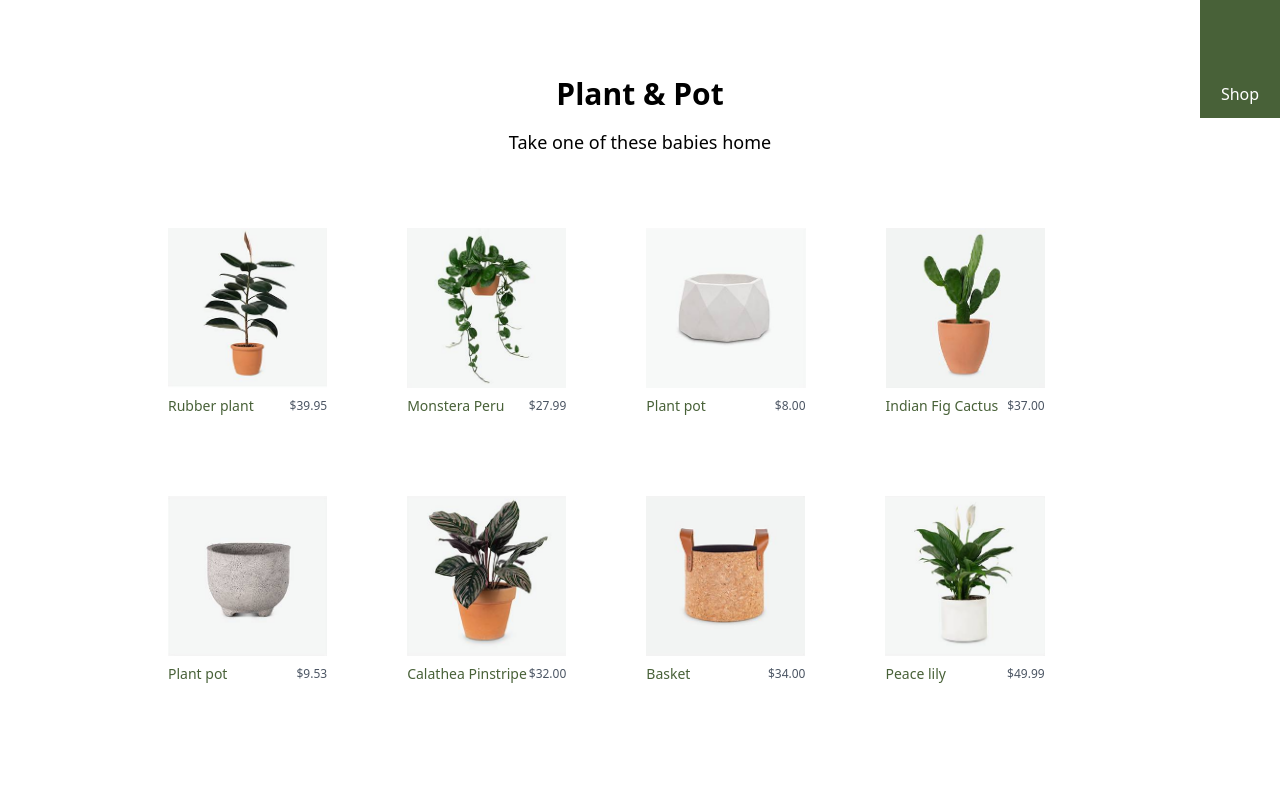
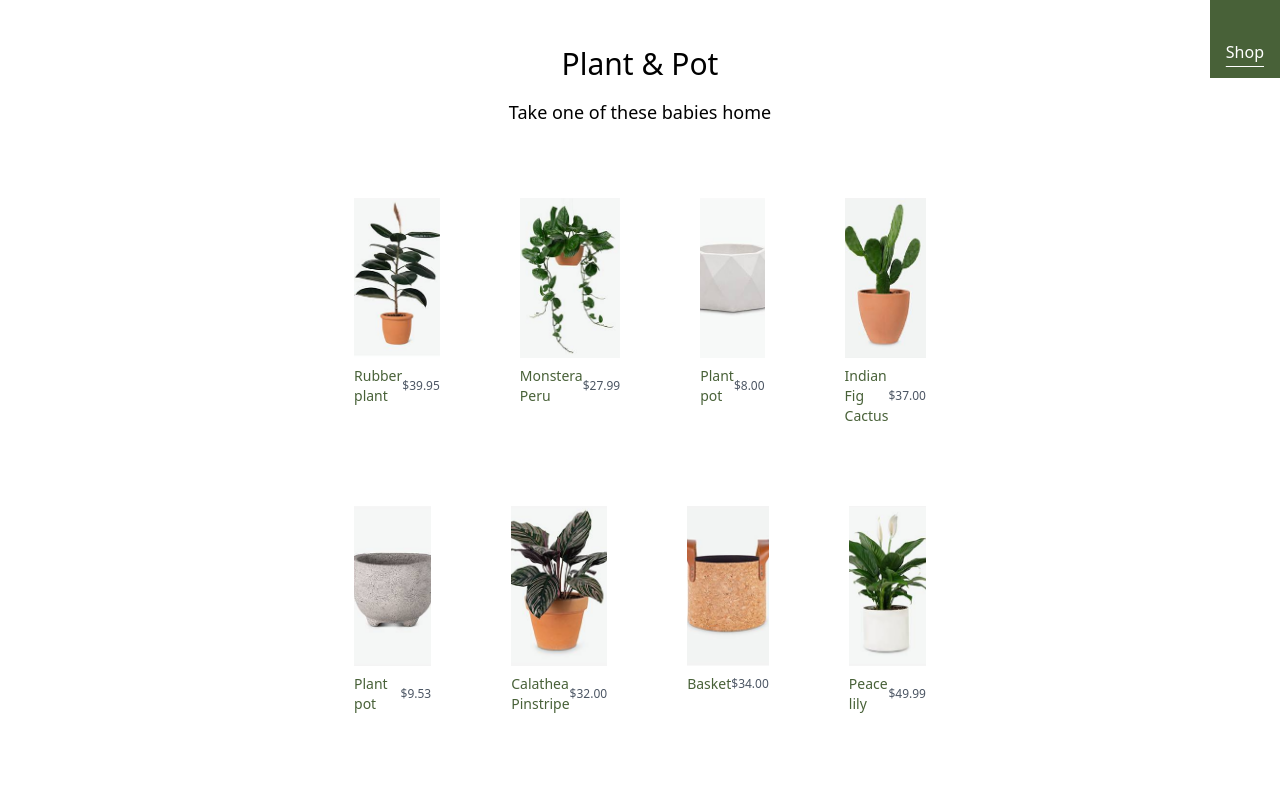
Before and after one commit to OpheliaDanso/PSD-CrossOver-G5, a React (Vite) app: page / in a window 1280 px wide. Shown: the top 800 px of the page. Built offline with nearby package versions, Linux system fonts and the light colour scheme; grey boxes are pictures that could not be loaded; a web font is replaced by a local one.

Commit message:
final corrections

```diff
--- a/src/Components/Page8.jsx
+++ b/src/Components/Page8.jsx
@@ -36,24 +36,26 @@ const Page8 = () => {
 
   return (
     <div className="flex items-center justify-center h-screen">
-      <div style={{ width: "80%" }} className="mx-auto">
-        <h1 className="text-3xl font-bold text-center mb-4">Plant & Pot</h1>
+      <div style={{ width: "50%" }} className="mx-auto">
+        <h1 className="text-3xl font-italic text-center mb-4">Plant & Pot</h1>
         <a
           href="#"
           className="bg-green-500 text-white px-4 py-1 inline-block ml-2 absolute top-0 right-0"
           style={{
             backgroundColor: "#486138",
-            width: "80px",
-            height: "120px",
-            lineHeight: "180px",
+            width: "3remx",
+            height: "5rem",
+            lineHeight: "6rem",
             borderRadius: 0,
             textAlign: "center",
             verticalAlign: "bottom",
             bottom: 0,
             borderBottom: "2px solid white",
+            textDecoration: "underline",
+            textUnderlineOffset: "0.5rem",
           }}
         >
-          Shop
+          Shop <br />
         </a>
         <p className="text-lg text-center mb-8">
           Take one of these babies home
@@ -62,7 +64,10 @@ const Page8 = () => {
           <div className="flex flex-wrap">
             <div className="flex flex-wrap md:flex-nowrap">
               {plants.slice(0, 4).map((plant, index) => (
-                <div key={index} className="bg-white p-4 m-6 w-full ">
+                <div
+                  key={index}
+                  className="bg-white p-4 m-6 w-full hover:opacity-75 transition duration-300 ease-in-out transform hover:scale-110"
+                >
                   <img
                     src={plant.image}
                     alt={plant.name}
@@ -81,7 +86,10 @@ const Page8 = () => {
             </div>
             <div className="flex flex-wrap md:flex-nowrap">
               {plants.slice(4).map((plant, index) => (
-                <div key={index} className="bg-white p-4 m-6 w-full  ">
+                <div
+                  key={index}
+                  className="bg-white p-4 m-6 w-full hover:opacity-75 transition duration-300 ease-in-out transform hover:scale-110"
+                >
                   <img
                     src={plant.image}
                     alt={plant.name}
```
